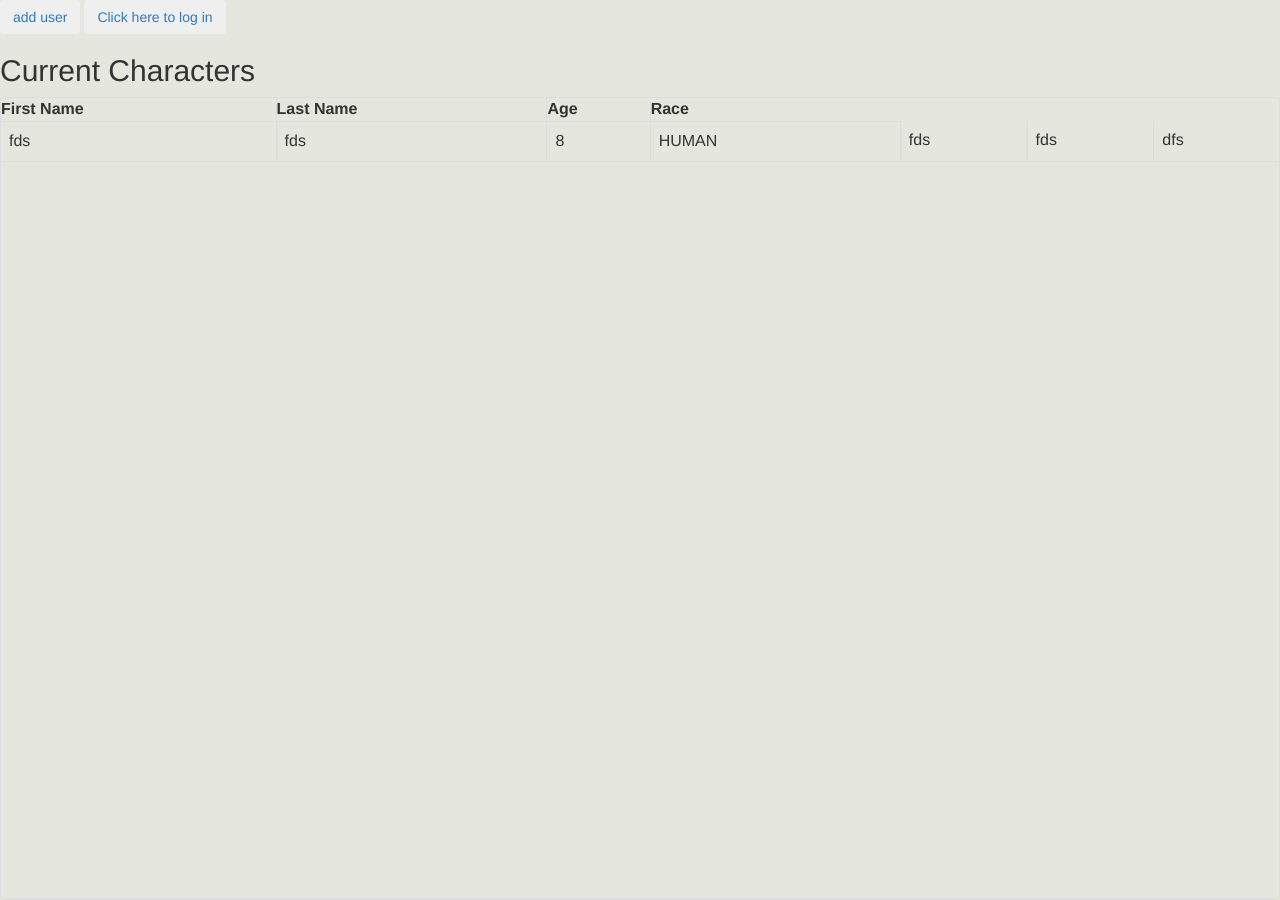
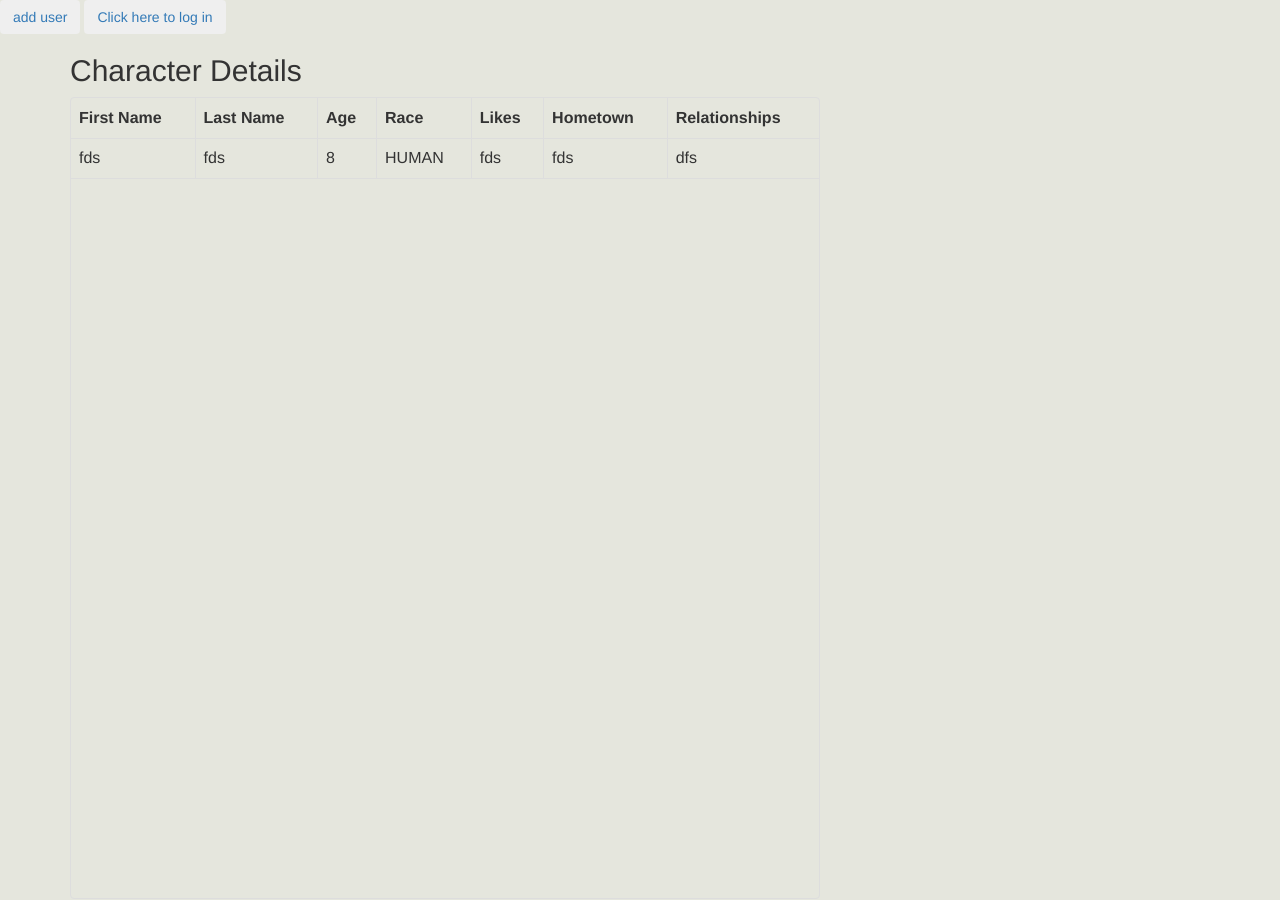
Before and after one commit to taiChantarungsee/roleplaying_manager, a Django app: page /character/detail/1/ in a window 1280 px wide. After the commit the page ends 164 px from the top, so only its background shows below. Run offline with Django 3.2, Linux system fonts and the light colour scheme; data comes from the database, SQL or seed files in the repository; some libraries are stand-ins or nearby versions.

Commit message:
Tidied up tables

```diff
--- a/blog/templates/blog/character.html
+++ b/blog/templates/blog/character.html
@@ -24,6 +24,9 @@
   		</div>
 	</div>
 	<div>
+		<div class="container">
+			<div class="row">
+				<div class="col col-sm-8">
 					<h2>Current Characters</h2>
 					<table data-toggle="table">
     					<thead>
@@ -46,4 +49,6 @@
     				</tbody>
 					</table>
 				</div>
+			</div>
+		</div>
 {% endblock %}
--- a/blog/templates/blog/character_detail.html
+++ b/blog/templates/blog/character_detail.html
@@ -2,8 +2,10 @@
 
 {% block content %}
 
-<div>
-	<h2>Current Characters</h2>
+<div class="container">
+<div class="row">
+<div class="col col-sm-8">
+	<h2>Character Details</h2>
 	<table data-toggle="table">
    		<thead>
     		<tr>
@@ -11,6 +13,9 @@
        			<th>Last Name</th>
        			<th>Age</th>
        			<th>Race</th>
+       			<th>Likes</th>
+       			<th>Hometown</th>
+       			<th>Relationships</th>
     		</tr>
    		</thead>
    		<tbody>
@@ -26,5 +31,7 @@
    		</tbody>
 	</table>
 </div>
+</div>
+</div>
 
 {% endblock %}
```
Lines whose indentation alone changed are shown as unchanged.
